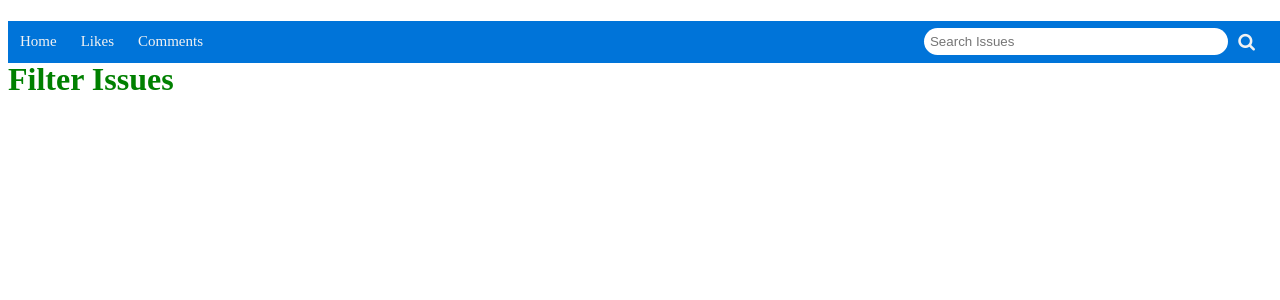
After one commit to 56teekri/Social-Issue-Project, a Django app: page /main/filter_issue in a window 1280 px wide. The commit adds this page. Shown: the top 300 px of the page. Run offline with Django 3.2, Linux system fonts and the light colour scheme; a user stored in the database is signed in.

Commit message:
abhi search issue ki functionality update krdi hai search krne pe issues aa rhe hai

```diff
--- a/SIP/main/urls.py
+++ b/SIP/main/urls.py
@@ -6,6 +6,7 @@ urlpatterns = [
     path("home", views.home, name="home"),
     path("my_issues", views.my_issues, name="my_issues"),
     path("all_issue", views.all_issue, name="all_issue"),
+    path("filter_issue", views.filter_issue, name="filter_issue"),
     path("create_issue", views.create_issue, name="create_issue"),
     path("particular_issue/<int:pk>", views.particular_issue, name="particular_issue"),
     path("likeAPI", api.likeapi, name="like"),  # api_url
--- a/SIP/main/views.py
+++ b/SIP/main/views.py
@@ -3,6 +3,7 @@ from main import models, forms
 from django.contrib.auth.decorators import login_required
 from django.contrib import messages
 from django.core.paginator import Paginator, EmptyPage, PageNotAnInteger
+from django.db.models import Q
 
 
 @login_required(login_url="login")
@@ -39,6 +40,20 @@ def create_issue(request):
 
 
 @login_required(login_url="login")
+def filter_issue(request):
+    length = 0
+    try:
+        search = request.GET["search"]
+        issues = models.SocialIssue.objects.filter(title__icontains=search)
+        length = len(issues)
+    except:
+        issues = []
+        length = 1
+    d = {"issues": issues, "length": length}
+    return render(request, "main/filter_issues.html", d)
+
+
+@login_required(login_url="login")
 def particular_issue(request, pk):
     issue = get_object_or_404(models.SocialIssue, pk=pk)
     comments = models.SocialIssueComments.objects.filter(social_issue=issue).order_by(
--- /dev/null
+++ b/SIP/templates/main/filter_issues.html
@@ -0,0 +1,106 @@
+{% load static %}
+<!DOCTYPE html>
+<html>
+  <head>
+    <title>Filter Issues</title>
+    <meta name="viewport" content="width=device-width, initial-scale=1" />
+    <link
+      rel="stylesheet"
+      href="https://cdnjs.cloudflare.com/ajax/libs/font-awesome/4.7.0/css/font-awesome.min.css"
+    />
+    <style>
+      /* styling navlist */
+      #navlist {
+        background-color: #0074d9;
+        position: absolute;
+        width: 100%;
+      }
+
+      /* styling navlist anchor element */
+      #navlist a {
+        float: left;
+        display: block;
+        color: #f2f2f2;
+        text-align: center;
+        padding: 12px;
+        text-decoration: none;
+        font-size: 15px;
+      }
+      .navlist-right {
+        float: right;
+      }
+
+      /* hover effect of navlist anchor element */
+      #navlist a:hover {
+        background-color: #ddd;
+        color: black;
+      }
+
+      /* styling search bar */
+      .search input[type="text"] {
+        width: 300px;
+        height: 25px;
+        border-radius: 25px;
+        border: none;
+      }
+
+      .search {
+        float: right;
+        margin: 7px;
+      }
+
+      .search button {
+        background-color: #0074d9;
+        color: #f2f2f2;
+        float: right;
+        padding: 5px 10px;
+        margin-right: 16px;
+        font-size: 12px;
+        border: none;
+        cursor: pointer;
+      }
+    </style>
+    <script type="text/javascript">
+      function MyFunction() {
+        document.getElementById("searchbutton");
+      }
+    </script>
+  </head>
+  <body>
+    <!-- Navbar items -->
+    <div id="navlist">
+      <a href="{% url 'home' %}">Home</a>
+      <a href="{% url 'home' %}">Likes</a>
+      <a href="{% url 'home' %}">Comments</a>
+      <!-- search bar right align -->
+      <div class="search">
+        <form action="" method="GET">
+          <input
+            type="text"
+            placeholder=" Search Issues"
+            id="search"
+            name="search"
+          />
+          <button type="submit" id="searchbutton" onclick="MyFunction()">
+            <i class="fa fa-search" style="font-size: 18px"> </i>
+          </button>
+        </form>
+      </div>
+    </div>
+    <!-- logo with tag -->
+    <div class="content">
+      <h1 style="color: green; padding-top: 40px">Filter Issues</h1>
+    </div>
+    {% if length %}
+    <ul class="collection">
+      {% for issue in issues %}
+      <li class="collection-item">
+        <a href="{% url 'particular_issue' issue.id %}">{{issue.title}}</a>
+      </li>
+      {% endfor %}
+    </ul>
+    {% else %}
+    <h3>There is No Such Issues</h3>
+    {% endif %}
+  </body>
+</html>
```
Also changed, not shown: SIP/static/js/likeapi.js (added, +54 -0 lines), SIP/templates/main/home.html (+6 -2 lines), SIP/db.sqlite3, SIP/static/js/filter_issue.js (added).
